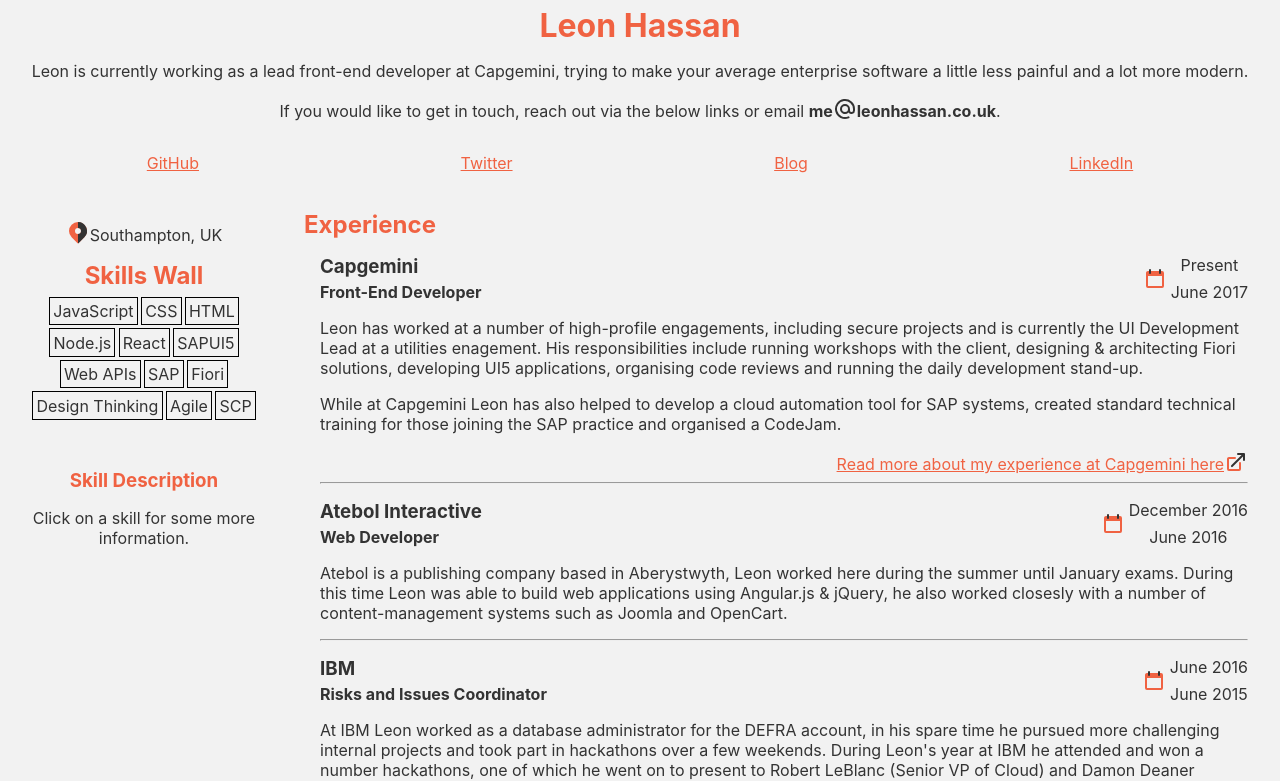
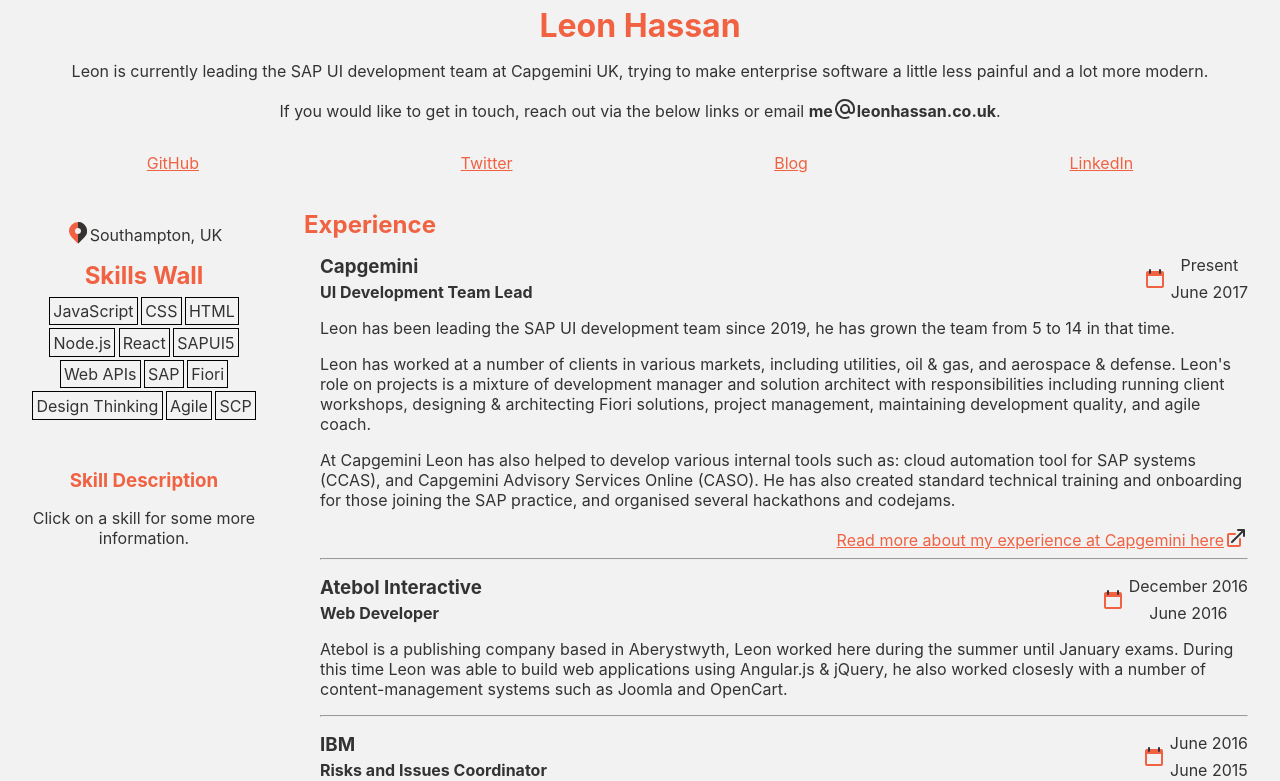
Before and after one commit to Leoooob/leonhassan.co.uk, a React (Create React App) app: page / in a window 1280 px wide. Shown: the top 781 px of the page. Built offline with nearby package versions, Linux system fonts and the light colour scheme.

Commit message:
updated capgemini job role

```diff
--- a/src/App.js
+++ b/src/App.js
@@ -26,7 +26,7 @@
     return (
       <header>
         <h1>Leon Hassan</h1>
-        <p>Leon is currently working as a lead front-end developer at Capgemini, trying to make your average enterprise software a little less painful and a lot more modern. </p>
+        <p>Leon is currently leading the SAP UI development team at Capgemini UK, trying to make enterprise software a little less painful and a lot more modern. </p>
         <p>If you would like to get in touch, reach out via the below links or email <strong>me<svg xmlns="http://www.w3.org/2000/svg" viewBox="0 0 24 24" className="icon" alt="at symbol"><title>@</title><desc>at symbol</desc><path className="icon-secondary" d="M15.6 15.47A4.99 4.99 0 0 1 7 12a5 5 0 0 1 10 0v1.5a1.5 1.5 0 1 0 3 0V12a8 8 0 1 0-4.94 7.4 1 1 0 1 1 .77 1.84A10 10 0 1 1 22 12v1.5a3.5 3.5 0 0 1-6.4 1.97zM12 15a3 3 0 1 0 0-6 3 3 0 0 0 0 6z"></path></svg>leonhassan.co.uk</strong>.</p>
         <ContactGlyphs/>
       </header>
--- a/src/data/experience.json
+++ b/src/data/experience.json
@@ -1,14 +1,15 @@
 [
   {
     "company": "Capgemini",
-    "title": "Front-End Developer",
+    "title": "UI Development Team Lead",
     "endDate": "",
     "startDate": "June 2017",
     "bReadMore": true,
     "tag": "capgemini",
     "description": [
-      "Leon has worked at a number of high-profile engagements, including secure projects and is currently the UI Development Lead at a utilities enagement. His responsibilities include running workshops with the client, designing & architecting Fiori solutions, developing UI5 applications, organising code reviews and running the daily development stand-up.",
-      "While at Capgemini Leon has also helped to develop a cloud automation tool for SAP systems, created standard technical training for those joining the SAP practice and organised a CodeJam."
+      "Leon has been leading the SAP UI development team since 2019, he has grown the team from 5 to 14 in that time.",
+      "Leon has worked at a number of clients in various markets, including utilities, oil & gas, and aerospace & defense. Leon's role on projects is a mixture of development manager and solution architect with responsibilities including running client workshops, designing & architecting Fiori solutions, project management, maintaining development quality, and agile coach.",
+      "At Capgemini Leon has also helped to develop various internal tools such as: cloud automation tool for SAP systems (CCAS), and Capgemini Advisory Services Online (CASO). He has also created standard technical training and onboarding for those joining the SAP practice, and organised several hackathons and codejams."
     ]
   },
   {
```
